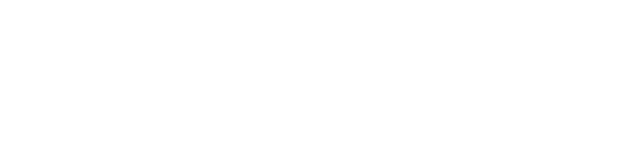
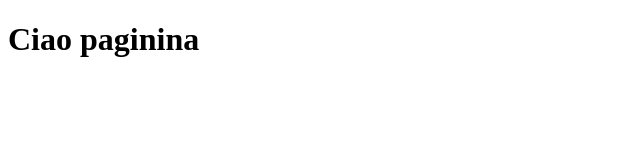
Before and after one commit to FrancescoZaza97/Sito-1, a plain HTML site: page index.html in a window 1280 px wide. Shown: the whole page, without its empty margins (0-640 px from the left). Drawn offline with Linux system fonts and the light colour scheme.

Commit message:
creazione script e css

```diff
--- a/index.html
+++ b/index.html
@@ -6,6 +6,6 @@
     <title>Document</title>
 </head>
 <body>
-
+    <h1>Ciao paginina</h1>
 </body>
 </html>
--- /dev/null
+++ b/marameo.js
@@ -0,0 +1 @@
+alert("Miao miao miao");
--- /dev/null
+++ b/mystile.css
@@ -0,0 +1,3 @@
+body{
+    background-color: red;
+}
```
